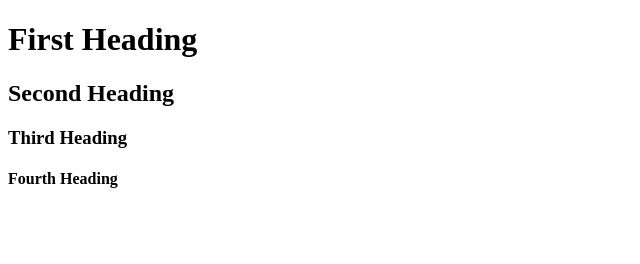
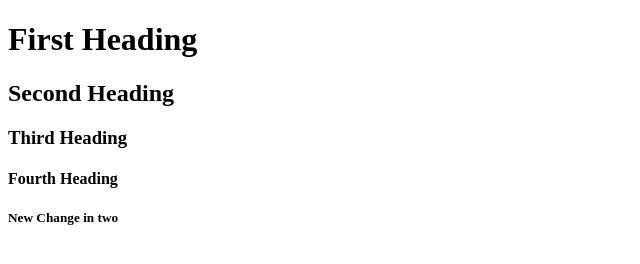
Before and after one commit to RahulChaudhary-Cedcoss/AdvGit, a plain HTML site: page index.html in a window 1280 px wide. Shown: the whole page, without its empty margins (0-640 px from the left). Drawn offline with Linux system fonts and the light colour scheme.

Commit message:
My commit

```diff
--- a/index.html
+++ b/index.html
@@ -11,5 +11,6 @@
     <h2>Second Heading</h2>
     <h3>Third Heading</h3>
     <h4>Fourth Heading</h4>
+    <h5>New Change in two</h5>
 </body>
 </html>
```
